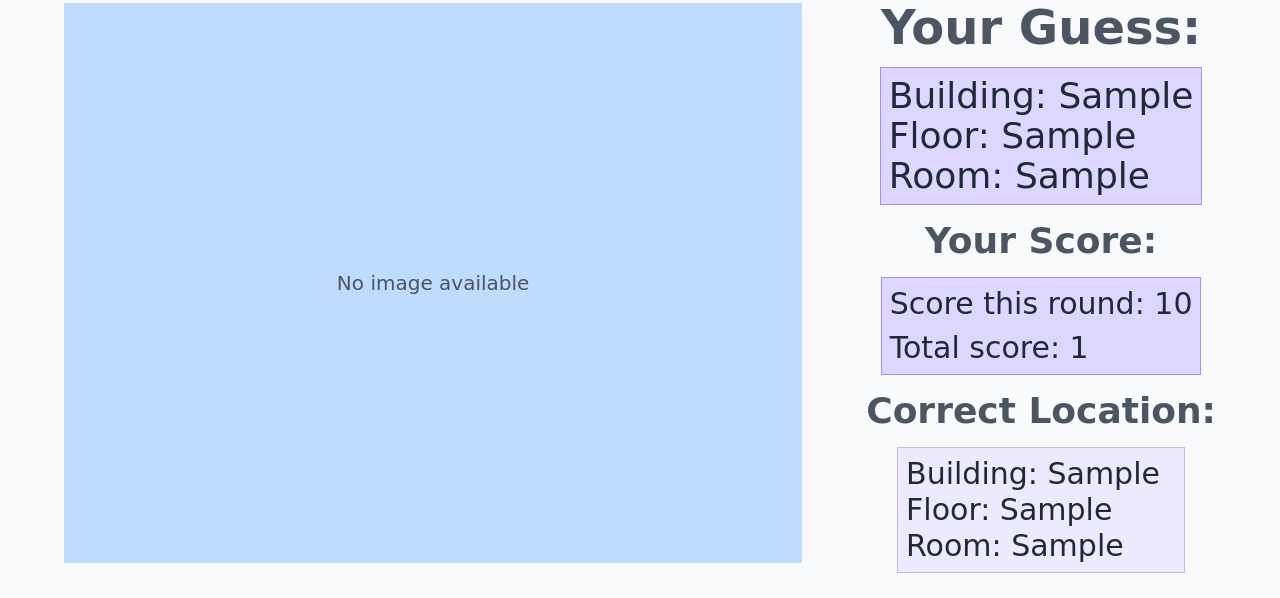
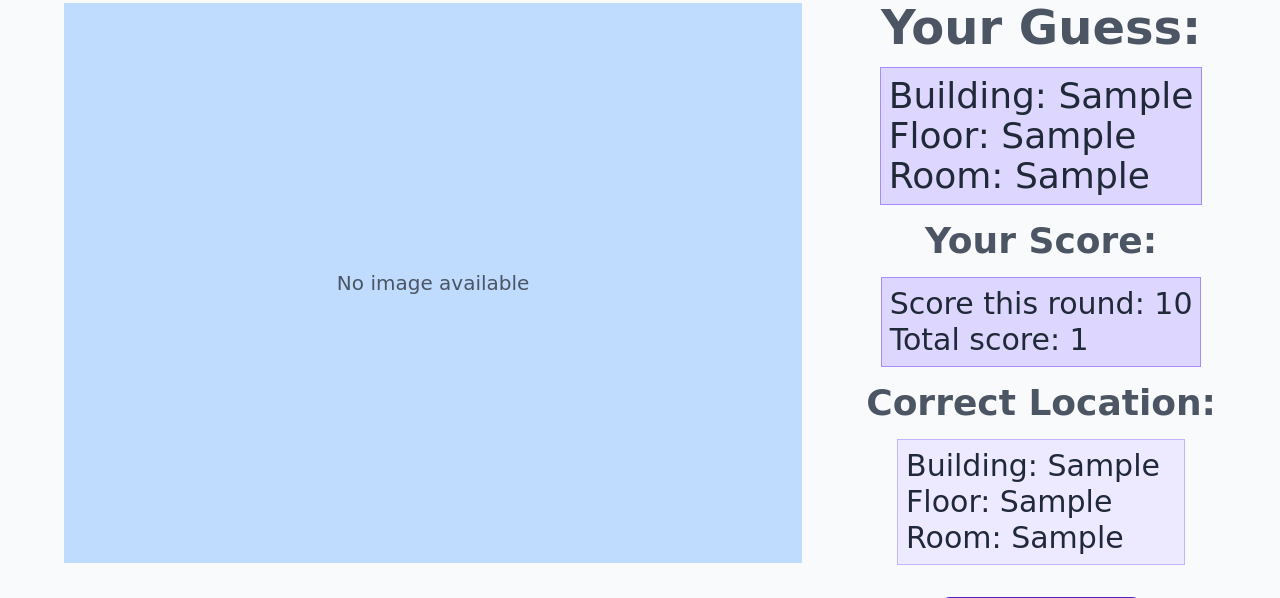
Before and after one commit to NelsonTG/tandongeo, a Flask app: template templates/TandonGeoguessrRoundResult.html in a window 1280 px wide. Shown: the part 184-782 px from the top of the page. Run offline with Flask 3, Linux system fonts and the light colour scheme; the template is opened without the code that fills it: most values are stand-ins (such as "Sample title", 1, 10 or a date in 2020); some libraries are stand-ins or nearby versions.

Commit message:
Update TandonGeoguessrRoundResult.html

```diff
--- a/templates/TandonGeoguessrRoundResult.html
+++ b/templates/TandonGeoguessrRoundResult.html
@@ -50,7 +50,7 @@
       <p class="text-4xl font-bold text-gray-600">Your Score:</p>
       <div class="bg-violet-200 text-3xl p-2 border border-violet-400 min-w-[18rem]">
         <p>Score this round: {{ round_score }}</p>
-        <p class="mt-2">Total score: {{ total_score }}</p>
+        <p>Total score: {{ total_score }}</p>
       </div>
 
       <!-- show correct answer -->
```
